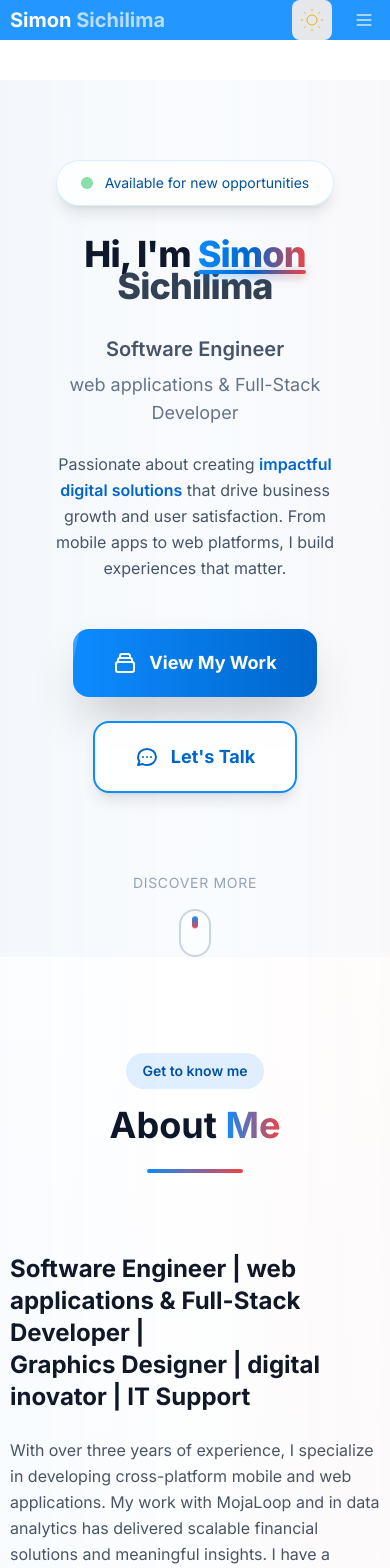
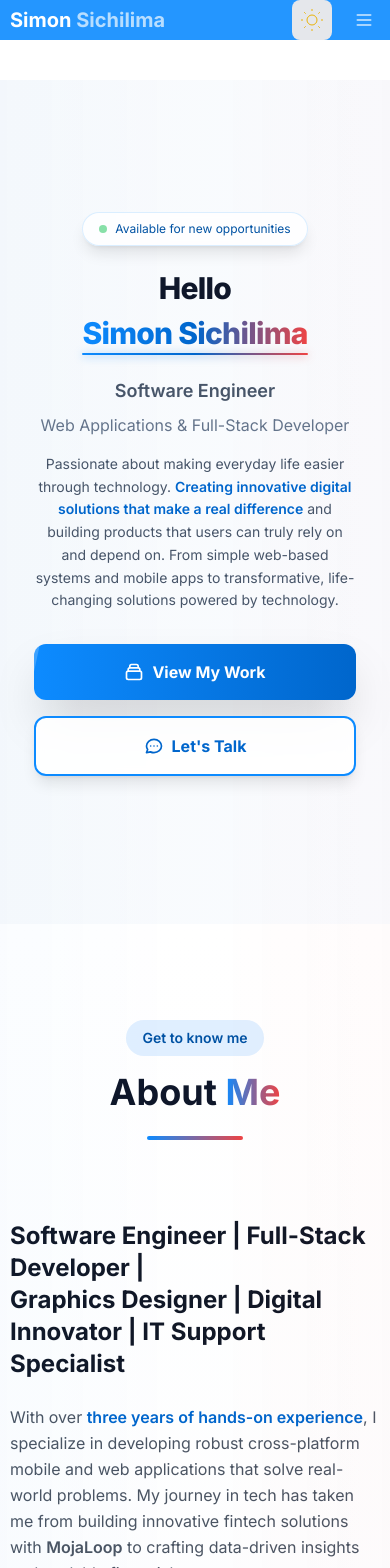
Before and after one commit to Simonsichi/simon_sichilima_my_Portfolio, a Next.js app: page / in a window 390 px wide. Shown: the top 1568 px of the page. Built offline with nearby package versions, Linux system fonts and the light colour scheme.

Commit message:
Improve mobile responsiveness and refine hero section content

```diff
--- a/src/app/page.tsx
+++ b/src/app/page.tsx
@@ -20,30 +20,20 @@ const HomePage = () => {
   // Skills data with categories
   const skillsData = [
     // Frontend
-    { name: 'HTML5/CSS', level: 95, category: 'frontend' },
+    { name: 'HTML/CSS', level: 95, category: 'frontend' },
     { name: 'React', level: 90, category: 'frontend' },
     { name: 'TypeScript', level: 85, category: 'frontend' },
     { name: 'Tailwind CSS', level: 90, category: 'frontend' },
-    { name: 'Vaadin', level: 60, category: 'frontend'},
 
     // Mobile
+    { name: 'Flutter | Dart', level: 70, category: 'mobile' },
     { name: 'Android Studio | Java', level: 70, category: 'mobile' },
-
-    // Desktop
-    { name: 'Java', level: 70, category: 'backend' },
-    { name: 'Html/CSS', level: 65, category: 'backend' },
-    { name: 'MySQL', level: 70, category: 'backend' },
-    { name: 'PostgreSQL', level: 80, category: 'backend' },
+    { name: 'Kotlin Multiplatform | JetPack', level: 70, category: 'mobile' },
 
     // Backend
     { name: 'Java Spring Boot', level: 65, category: 'backend' },
     { name: 'NestJs', level: 65, category: 'backend' },
-    { name: 'Java', level: 70, category: 'backend' },
-    { name: 'PHP Laravel', level: 65, category: 'backend' },
-    { name: 'PHP', level: 65, category: 'backend' },
-    { name: 'Codeignitor', level: 65, category: 'backend' },
-    { name: 'C++', level: 65, category: 'backend' },
-    { name: 'javaScript', level: 65, category: 'backend' },
+    { name: 'MongoDB', level: 70, category: 'backend' },
     { name: 'PostgreSQL', level: 65, category: 'backend' },
 
     // Tools
@@ -298,57 +288,55 @@ ${formData.name || 'Visitor'}`);
       </div>
 
       {/* Hero Section */}
-      <section id="hero" className="min-h-screen flex items-center justify-center px-4 pt-20 relative z-10">
+      <section id="hero" className="min-h-screen flex items-center justify-center px-4 sm:px-6 lg:px-8 pt-24 pb-16 relative z-10">
         <div className="container mx-auto max-w-6xl text-center">
-          <div className="mb-12 animate-fade-in">
+          <div className="mb-8 sm:mb-12 animate-fade-in">
             {/* Status Badge */}
-            <div className="inline-flex items-center gap-3 px-6 py-3 bg-white/80 dark:bg-dark-surface/80 backdrop-blur-sm border border-primary-200/50 dark:border-dark-border/50 text-primary-700 dark:text-primary-300 rounded-full text-sm font-medium mb-8 shadow-lg hover:shadow-xl dark:shadow-dark-surface/50 transition-all duration-300">
+            <div className="inline-flex items-center gap-2 sm:gap-3 px-4 sm:px-6 py-2 sm:py-3 bg-white/80 dark:bg-dark-surface/80 backdrop-blur-sm border border-primary-200/50 dark:border-dark-border/50 text-primary-700 dark:text-primary-300 rounded-full text-xs sm:text-sm font-medium mb-6 sm:mb-8 shadow-lg hover:shadow-xl dark:shadow-dark-surface/50 transition-all duration-300">
               <div className="relative">
-                <span className="w-3 h-3 bg-success-500 dark:bg-success-400 rounded-full animate-pulse block"></span>
-                <span className="absolute inset-0 w-3 h-3 bg-success-500 dark:bg-success-400 rounded-full animate-ping"></span>
+                <span className="w-2 h-2 sm:w-3 sm:h-3 bg-success-500 dark:bg-success-400 rounded-full animate-pulse block"></span>
+                <span className="absolute inset-0 w-2 h-2 sm:w-3 sm:h-3 bg-success-500 dark:bg-success-400 rounded-full animate-ping"></span>
               </div>
               Available for new opportunities
             </div>
 
             {/* Main Heading */}
-            <h1 className="text-4xl sm:text-6xl md:text-7xl lg:text-8xl xl:text-9xl font-extrabold text-secondary-900 dark:text-dark-text-primary mb-8 leading-[0.9] tracking-tight">
-              Hi, I'm{' '}
+            <h1 className="text-3xl xs:text-4xl sm:text-5xl md:text-6xl lg:text-7xl xl:text-8xl font-extrabold text-secondary-900 dark:text-dark-text-primary mb-6 sm:mb-8 leading-tight sm:leading-tight md:leading-[1.1] tracking-tight px-2">
+              <span className="block mb-2 sm:mb-3">Hello</span>
               <span className="relative inline-block">
                 <span className="bg-gradient-to-r from-primary-500 via-primary-600 to-accent-500 dark:from-primary-400 dark:via-primary-500 dark:to-accent-400 bg-clip-text text-transparent animate-slide-up">
-                  Simon
+                  Simon Sichilima
                 </span>
-                <div className="absolute -bottom-2 left-0 right-0 h-2 bg-gradient-to-r from-primary-500/30 via-primary-600/30 to-accent-500/30 dark:from-primary-400/40 dark:via-primary-500/40 dark:to-accent-400/40 rounded-full blur-sm"></div>
-                <div className="absolute -bottom-1 left-0 right-0 h-1 bg-gradient-to-r from-primary-500 via-primary-600 to-accent-500 dark:from-primary-400 dark:via-primary-500 dark:to-accent-400 rounded-full"></div>
+                <div className="absolute -bottom-1 sm:-bottom-2 left-0 right-0 h-1 sm:h-2 bg-gradient-to-r from-primary-500/30 via-primary-600/30 to-accent-500/30 dark:from-primary-400/40 dark:via-primary-500/40 dark:to-accent-400/40 rounded-full blur-sm"></div>
+                <div className="absolute -bottom-0.5 sm:-bottom-1 left-0 right-0 h-0.5 sm:h-1 bg-gradient-to-r from-primary-500 via-primary-600 to-accent-500 dark:from-primary-400 dark:via-primary-500 dark:to-accent-400 rounded-full"></div>
               </span>
-              <br className="hidden sm:block" />
-              <span className="text-secondary-700 dark:text-dark-text-secondary">Sichilima</span>
             </h1>
 
             {/* Subtitle */}
-            <div className="mb-6">
-              <p className="text-xl sm:text-2xl md:text-3xl lg:text-4xl text-secondary-600 dark:text-dark-text-secondary font-semibold mb-2">
+            <div className="mb-4 sm:mb-6 mt-6 sm:mt-8">
+              <p className="text-lg xs:text-xl sm:text-2xl md:text-3xl lg:text-4xl text-secondary-600 dark:text-dark-text-secondary font-semibold mb-2">
                 Software Engineer
               </p>
-              <p className="text-lg sm:text-xl md:text-2xl text-secondary-500 dark:text-dark-text-muted font-medium">
-                web applications & Full-Stack Developer
+              <p className="text-base xs:text-lg sm:text-xl md:text-2xl text-secondary-500 dark:text-dark-text-muted font-medium">
+                Web Applications & Full-Stack Developer
               </p>
             </div>
 
             {/* Description */}
-            <p className="text-base sm:text-lg md:text-xl text-secondary-600 dark:text-dark-text-secondary mb-12 max-w-4xl mx-auto leading-relaxed px-4">
-              Passionate about creating <span className="text-primary-600 dark:text-primary-400 font-semibold">impactful digital solutions</span> that drive business growth and user satisfaction.
-              From mobile apps to web platforms, I build experiences that matter.
+            <p className="text-sm xs:text-base sm:text-lg md:text-xl text-secondary-600 dark:text-dark-text-secondary mb-8 sm:mb-12 max-w-4xl mx-auto leading-relaxed px-2 sm:px-4">
+              Passionate about making everyday life easier through technology. <span className="text-primary-600 dark:text-primary-400 font-semibold">Creating innovative digital solutions that make a real difference</span> and building products that users can truly rely on and depend on.
+              From simple web-based systems and mobile apps to transformative, life-changing solutions powered by technology.
             </p>
           </div>
 
           {/* CTA Buttons */}
-          <div className="flex flex-col sm:flex-row gap-6 justify-center items-center mb-20">
+          <div className="flex flex-col sm:flex-row gap-4 sm:gap-6 justify-center items-stretch sm:items-center mb-12 sm:mb-20 px-2">
             <a
               href="#projects"
-              className="group relative inline-flex items-center gap-3 px-10 py-5 bg-gradient-to-r from-primary-500 to-primary-600 text-white font-bold text-lg rounded-2xl shadow-2xl hover:shadow-primary-500/25 transition-all duration-500 transform hover:-translate-y-2 hover:scale-105 overflow-hidden"
+              className="group relative inline-flex items-center justify-center gap-2 sm:gap-3 px-6 sm:px-10 py-4 sm:py-5 bg-gradient-to-r from-primary-500 to-primary-600 text-white font-bold text-base sm:text-lg rounded-xl sm:rounded-2xl shadow-2xl hover:shadow-primary-500/25 transition-all duration-500 transform hover:-translate-y-2 hover:scale-105 overflow-hidden w-full sm:w-auto"
             >
               <div className="absolute inset-0 bg-gradient-to-r from-primary-600 to-accent-500 opacity-0 group-hover:opacity-100 transition-opacity duration-500"></div>
-              <svg className="w-6 h-6 relative z-10 group-hover:rotate-12 transition-transform duration-300" fill="none" stroke="currentColor" viewBox="0 0 24 24">
+              <svg className="w-5 h-5 sm:w-6 sm:h-6 relative z-10 group-hover:rotate-12 transition-transform duration-300" fill="none" stroke="currentColor" viewBox="0 0 24 24">
                 <path strokeLinecap="round" strokeLinejoin="round" strokeWidth={2} d="M19 11H5m14 0a2 2 0 012 2v6a2 2 0 01-2 2H5a2 2 0 01-2-2v-6a2 2 0 012-2m14 0V9a2 2 0 00-2-2M5 11V9a2 2 0 012-2m0 0V5a2 2 0 012-2h6a2 2 0 012 2v2M7 7h10" />
               </svg>
               <span className="relative z-10">View My Work</span>
@@ -357,9 +345,9 @@ ${formData.name || 'Visitor'}`);
 
             <a
               href="#contact"
-              className="group inline-flex items-center gap-3 px-10 py-5 bg-white/90 backdrop-blur-sm border-2 border-primary-500 text-primary-600 font-bold text-lg rounded-2xl shadow-lg hover:shadow-xl transition-all duration-300 transform hover:-translate-y-1 hover:bg-primary-50"
+              className="group inline-flex items-center justify-center gap-2 sm:gap-3 px-6 sm:px-10 py-4 sm:py-5 bg-white/90 dark:bg-dark-surface/90 backdrop-blur-sm border-2 border-primary-500 text-primary-600 dark:text-primary-400 font-bold text-base sm:text-lg rounded-xl sm:rounded-2xl shadow-lg hover:shadow-xl transition-all duration-300 transform hover:-translate-y-1 hover:bg-primary-50 dark:hover:bg-primary-900/30 w-full sm:w-auto"
             >
-              <svg className="w-6 h-6 group-hover:rotate-12 transition-transform duration-300" fill="none" stroke="currentColor" viewBox="0 0 24 24">
+              <svg className="w-5 h-5 sm:w-6 sm:h-6 group-hover:rotate-12 transition-transform duration-300" fill="none" stroke="currentColor" viewBox="0 0 24 24">
                 <path strokeLinecap="round" strokeLinejoin="round" strokeWidth={2} d="M8 12h.01M12 12h.01M16 12h.01M21 12c0 4.418-4.03 8-9 8a9.863 9.863 0 01-4.255-.949L3 20l1.395-3.72C3.512 15.042 3 13.574 3 12c0-4.418 4.03-8 9-8s9 3.582 9 8z" />
               </svg>
               Let's Talk
@@ -367,13 +355,13 @@ ${formData.name || 'Visitor'}`);
           </div>
 
           {/* Scroll Indicator */}
-          <div className="flex flex-col items-center text-secondary-400 animate-fade-in" style={{animationDelay: '1s'}}>
-            <p className="text-sm mb-4 font-medium tracking-wider uppercase">Discover More</p>
+          <div className="hidden sm:flex flex-col items-center text-secondary-400 animate-fade-in" style={{animationDelay: '1s'}}>
+            <p className="text-xs sm:text-sm mb-3 sm:mb-4 font-medium tracking-wider uppercase">Discover More</p>
             <div className="relative">
-              <div className="w-8 h-12 border-2 border-secondary-300 rounded-full flex justify-center p-2 bg-white/50 backdrop-blur-sm">
-                <div className="w-1.5 h-3 bg-gradient-to-b from-primary-500 to-accent-500 rounded-full animate-bounce"></div>
+              <div className="w-6 h-10 sm:w-8 sm:h-12 border-2 border-secondary-300 dark:border-secondary-700 rounded-full flex justify-center p-2 bg-white/50 dark:bg-dark-surface/50 backdrop-blur-sm">
+                <div className="w-1 h-2 sm:w-1.5 sm:h-3 bg-gradient-to-b from-primary-500 to-accent-500 rounded-full animate-bounce"></div>
               </div>
-              <div className="absolute -inset-2 border border-secondary-200 rounded-full animate-ping opacity-20"></div>
+              <div className="absolute -inset-2 border border-secondary-200 dark:border-secondary-800 rounded-full animate-ping opacity-20"></div>
             </div>
           </div>
         </div>
@@ -394,17 +382,33 @@ ${formData.name || 'Visitor'}`);
           <div className="grid lg:grid-cols-2 gap-12 items-center">
             <div>
               <h3 className="text-2xl font-bold text-gray-900 dark:text-dark-text-primary mb-6">
-                Software Engineer | web applications & Full-Stack Developer | <br />
-                Graphics Designer | digital inovator | IT Support
+                Software Engineer | Full-Stack Developer | <br />
+                Graphics Designer | Digital Innovator | IT Support Specialist
               </h3>
               <p className="text-gray-600 dark:text-dark-text-secondary mb-6 leading-relaxed">
-                With over three years of experience, I specialize in developing cross-platform mobile and web applications. My work with MojaLoop and in data analytics has delivered scalable financial solutions and meaningful insights. I have a background in digital banking, digital transformation, systems and web applications payment integration.
+                With over <span className="font-semibold text-primary-600 dark:text-primary-400">three years of hands-on experience</span>, I specialize in developing robust cross-platform mobile and web applications that solve real-world problems. My journey in tech has taken me from building innovative fintech solutions with <span className="font-semibold">MojaLoop</span> to crafting data-driven insights and scalable financial systems.
+              </p>
+              <p className="text-gray-600 dark:text-dark-text-secondary mb-6 leading-relaxed">
+                I hold a <span className="font-semibold text-secondary-900 dark:text-dark-text-primary">Bachelor's degree in Computer Science</span> from Mulungushi University, where I built a strong foundation in software engineering principles, algorithms, and system design. My technical expertise spans the full development stack—from intuitive frontend interfaces to powerful backend architectures and seamless payment integrations.
               </p>
               <p className="text-gray-600 dark:text-dark-text-secondary mb-8 leading-relaxed">
-                I'm passionate about helping teams turn ideas into real, user-focused solutions.
+                Beyond code, I'm passionate about <span className="font-semibold text-accent-600 dark:text-accent-400">digital transformation</span> and helping businesses leverage technology to achieve their goals. Whether it's modernizing legacy systems, implementing cloud solutions, or designing user-centric applications, I thrive on turning complex challenges into elegant, scalable solutions.
               </p>
-              <div className="flex gap-4">
-
+              <div className="flex flex-wrap gap-4">
+                <div className="flex items-center gap-2 px-4 py-2 bg-primary-50 dark:bg-primary-900/30 text-primary-700 dark:text-primary-300 rounded-lg text-sm font-medium">
+                  <span className="text-lg">🎓</span>
+                  BSc Computer Science
+                </div>
+                <div className="flex items-center gap-2 px-4 py-2 bg-success-50 dark:bg-success-900/30 text-success-700 dark:text-success-300 rounded-lg text-sm font-medium">
+                  <span className="text-lg">💼</span>
+                  3+ Years Experience
+                </div>
+                <div className="flex items-center gap-2 px-4 py-2 bg-accent-50 dark:bg-accent-900/30 text-accent-700 dark:text-accent-300 rounded-lg text-sm font-medium">
+                  <span className="text-lg">🚀</span>
+                  15+ Projects Delivered
+                </div>
+              </div>
+              <div className="flex gap-4 mt-8">
                 <CVDownloadButton variant="secondary" size="md" />
               </div>
             </div>
@@ -680,21 +684,21 @@ ${formData.name || 'Visitor'}`);
                 year: '2025'
               },
               {
-                title: 'Book Collection system',
-                description: 'Modern Book management system that stores a collection of different kinds of books by category , prices, Authors and their respctive Book titles.',
-                tech: ['RestAPI', 'PHP', 'React', 'tailwindCSS'],
+                title: 'Imangatech Innovations Website',
+                description: 'Modern corporate website for Imangatech Innovations company showcasing services, team, and company achievements.',
+                tech: ['TypeScript', 'Tailwind CSS', 'React', 'Corporate'],
                 image: '/api/placeholder/400/250',
                 category: 'Web App',
-                status: 'Not available',
+                status: 'Live',
                 year: '2024'
               },
               {
-                title: 'Zuct_Accommodation_system',
-                description: 'Web based student accommodation system which makes it easier for students to find accommodation near campus.',
-                tech: ['RestAPI', 'PHP', 'React', 'tailwindCSS'],
+                title: 'Spring Boot Forensics Engine',
+                description: 'Backend forensics processing engine built with Spring Boot for data analysis and investigation workflows.',
+                tech: ['Java', 'Spring Boot', 'Backend', 'Analytics'],
                 image: '/api/placeholder/400/250',
-                category: 'Web App',
-                status: 'Not Available',
+                category: 'Backend',
+                status: 'Live',
                 year: '2023'
               }
             ].map((project, index) => (
--- a/tailwind.config.js
+++ b/tailwind.config.js
@@ -5,6 +5,14 @@ module.exports = {
   ],
   darkMode: 'class',
   theme: {
+    screens: {
+      'xs': '475px',
+      'sm': '640px',
+      'md': '768px',
+      'lg': '1024px',
+      'xl': '1280px',
+      '2xl': '1536px',
+    },
     extend: {
       colors: {
         // Modern Professional Palette
```
